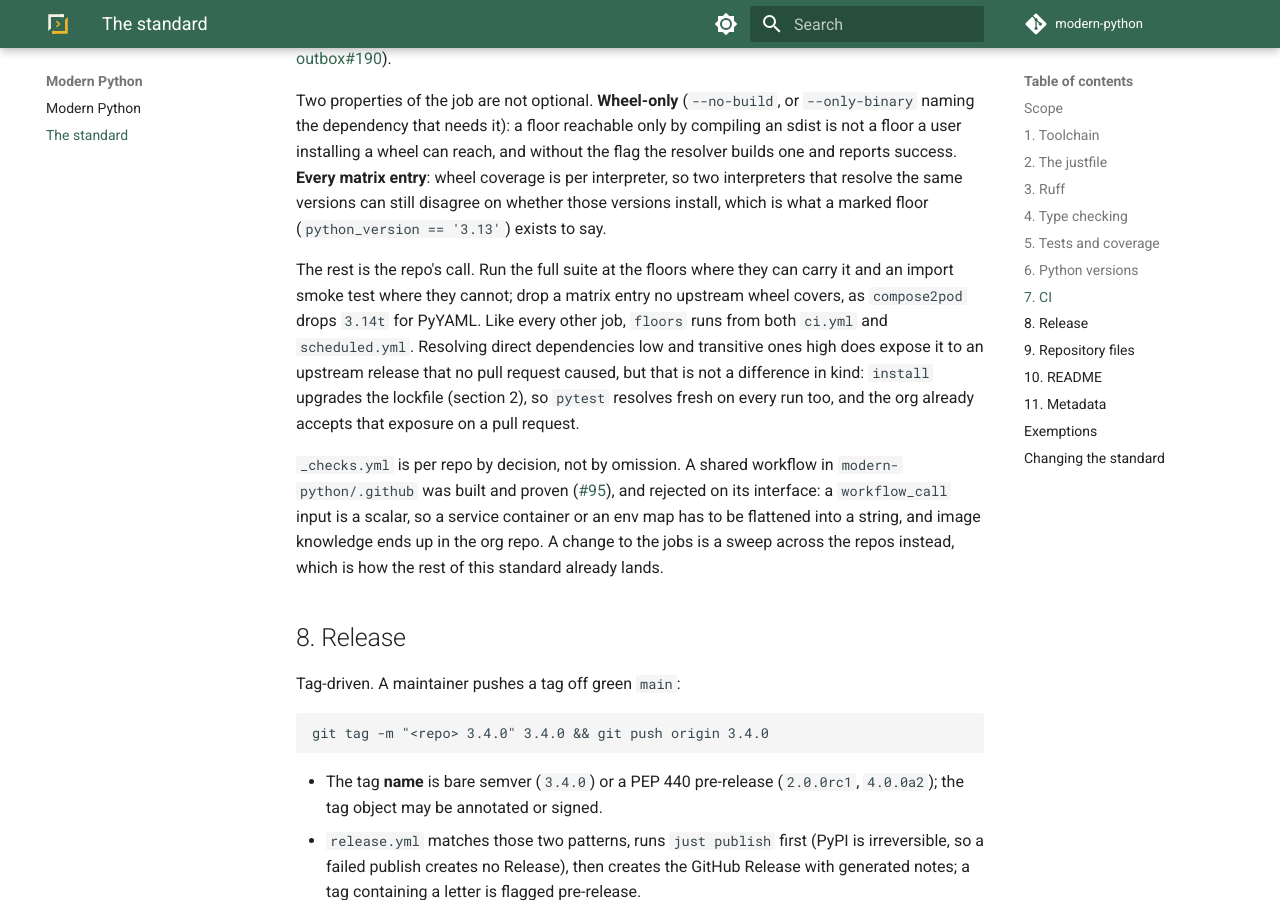
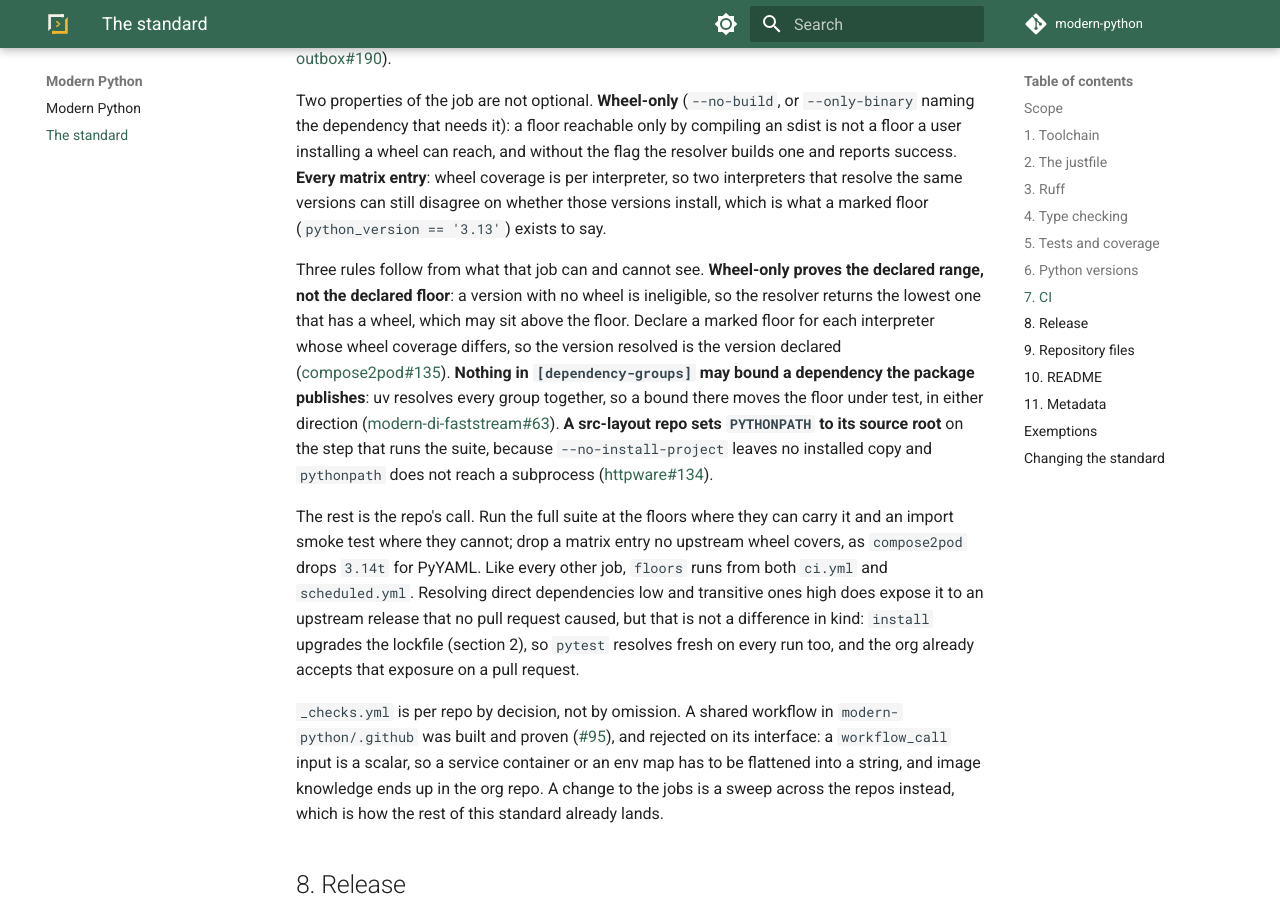
Before and after one commit to modern-python/.github, an MkDocs documentation site: the page built from docs/standard.md, in a window 1280 px wide and 900 px high, scrolled down 3937 px. Built offline with MkDocs 1.6.1 and Material for MkDocs 9.7.7, drawn with Linux system fonts in a browser that asks for light colours; some of the changed text lies outside the part shown.

Commit message:
docs(standard): state what the floors job proves and the two traps that mask it

```diff
--- a/docs/standard.md
+++ b/docs/standard.md
@@ -146,6 +146,18 @@ installing a wheel can reach, and without the flag the resolver builds one and r
 same versions can still disagree on whether those versions install, which is what a marked floor
 (`python_version == '3.13'`) exists to say.
 
+Three rules follow from what that job can and cannot see. **Wheel-only proves the declared range,
+not the declared floor**: a version with no wheel is ineligible, so the resolver returns the lowest
+one that has a wheel, which may sit above the floor. Declare a marked floor for each interpreter
+whose wheel coverage differs, so the version resolved is the version declared
+([compose2pod#135](https://github.com/modern-python/compose2pod/pull/135)). **Nothing in
+`[dependency-groups]` may bound a dependency the package publishes**: uv resolves every group
+together, so a bound there moves the floor under test, in either direction
+([modern-di-faststream#63](https://github.com/modern-python/modern-di-faststream/pull/63)). **A
+src-layout repo sets `PYTHONPATH` to its source root** on the step that runs the suite, because
+`--no-install-project` leaves no installed copy and `pythonpath` does not reach a subprocess
+([httpware#134](https://github.com/modern-python/httpware/pull/134)).
+
 The rest is the repo's call. Run the full suite at the floors where they can carry it and an import
 smoke test where they cannot; drop a matrix entry no upstream wheel covers, as `compose2pod` drops
 `3.14t` for PyYAML. Like every other job, `floors` runs from both `ci.yml` and `scheduled.yml`.
@@ -246,6 +258,7 @@ purpose-first, about 120 characters at most, no trailing period.
 | `that-depends` | the core as a whole | The org's most-used package and the only repo with steady external contributor traffic; it keeps its own tooling rather than converging. It does adopt the 100 % coverage gate. |
 | `modern-di-arq` | section 6, the `3.14t` matrix entry | Every `arq` release requires `redis[hiredis]<6`, and importing `hiredis` re-enables the GIL ([hiredis-py#229](https://github.com/redis/hiredis-py/issues/229)). Lift when a `hiredis` release declares free-threading support. |
 | `modern-di-grpc` | section 6, the `3.14t` matrix entry | `grpcio` ships no free-threaded wheel and importing `cygrpc` re-enables the GIL ([grpc/grpc#38762](https://github.com/grpc/grpc/issues/38762)). Lift when a `grpcio` release declares free-threading support. |
+| `faststream-concurrent-aiokafka` | section 7, the `3.14t` matrix entry | No `aiokafka` release ships a `cp314t` wheel, so the entry cannot resolve wheel-only ([faststream-concurrent-aiokafka#85](https://github.com/modern-python/faststream-concurrent-aiokafka/pull/85)). Lift when one does. |
 
 An exemption is granted by a pull request to this repo that adds the row. Drift that nobody
 recorded is not an exemption.
```
